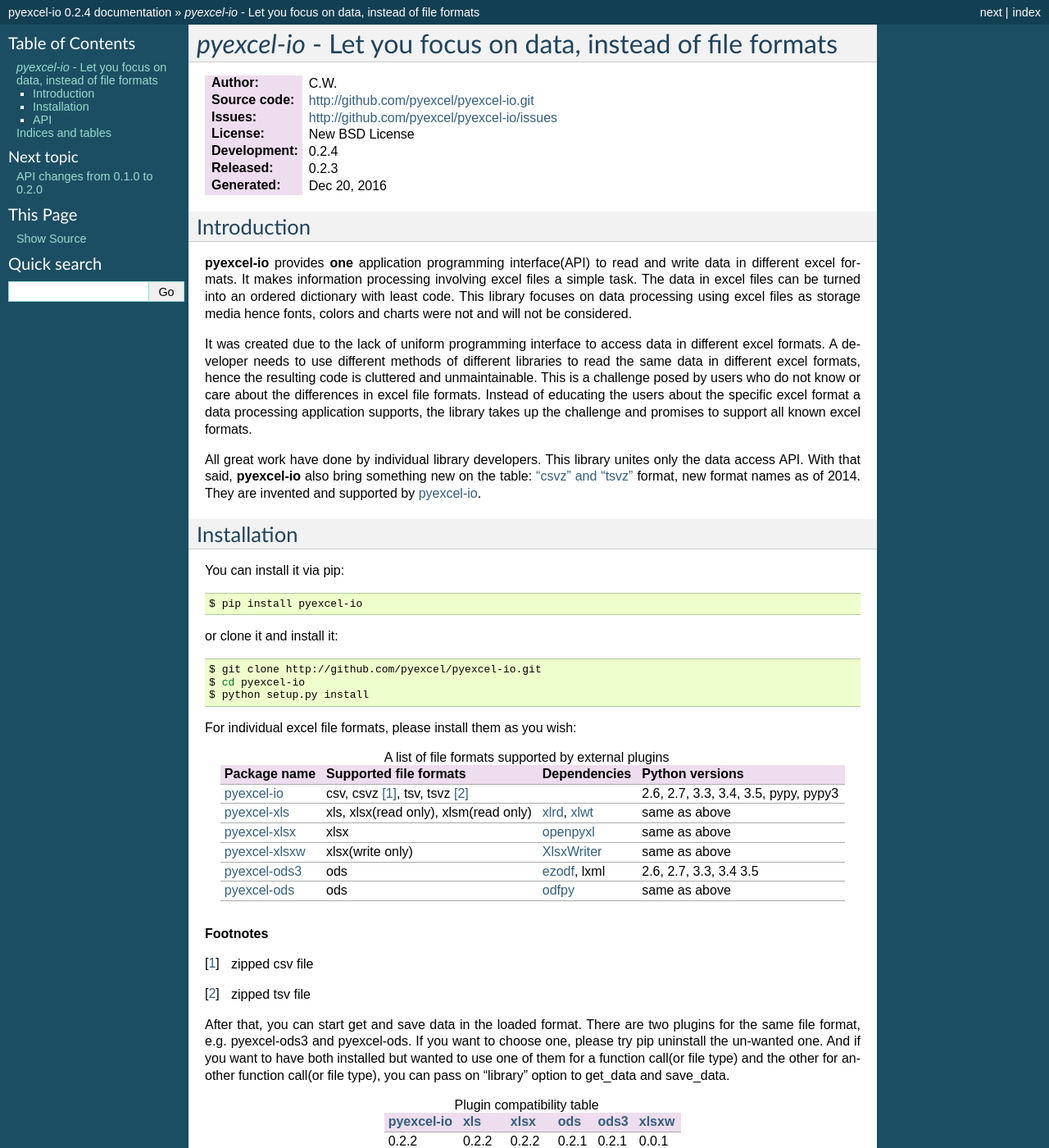
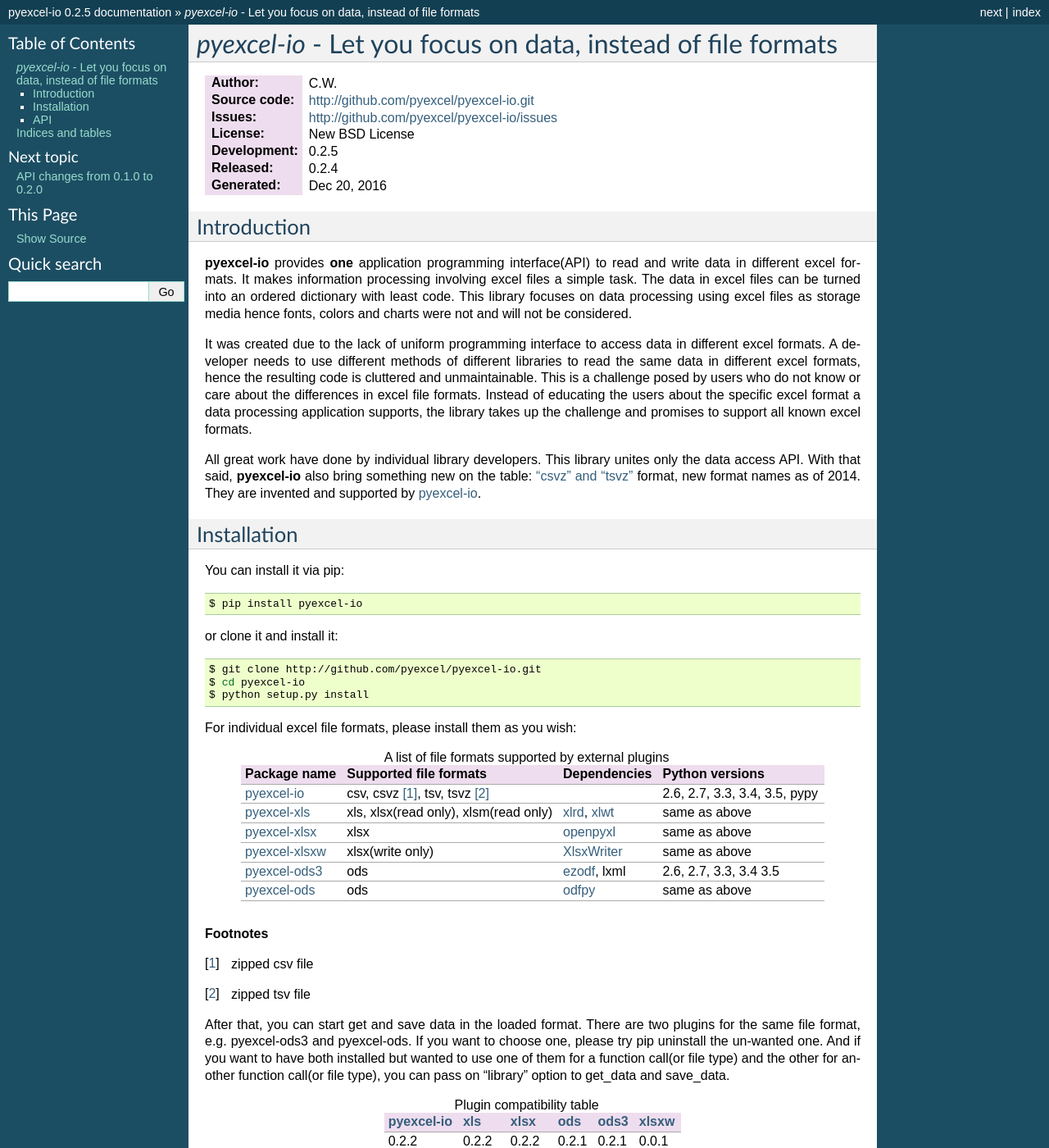
Before and after one commit to pyexcel/pyexcel-io, a Sphinx documentation site: the page built from docs/source/index.rst, in a window 1280 px wide and 1400 px high. Shown: the whole window at 82% size. Built offline with Sphinx 7.4.7, drawn with Linux system fonts in a browser that asks for light colours; some of the changed text lies outside the part shown.

```diff
--- a/README.rst
+++ b/README.rst
@@ -33,7 +33,7 @@ sqlalchemy supported databases. Its supported file formats are extended to cover
    ================= ======================= ============= ==================
    `pyexcel-io`_     csv, csvz [#f1]_, tsv,                2.6, 2.7, 3.3,
                      tsvz [#f2]_                           3.4, 3.5,
-                                                           pypy, pypy3
+                                                           pypy
    `pyexcel-xls`_    xls, xlsx(read only),   `xlrd`_,      same as above
                      xlsm(read only)         `xlwt`_
    `pyexcel-xlsx`_   xlsx                    `openpyxl`_   same as above
--- a/docs/source/conf.py
+++ b/docs/source/conf.py
@@ -17,8 +17,8 @@ master_doc = 'index'
 
 project = u'pyexcel-io'
 copyright = u'2015-2016 Onni Software Ltd.'
-version = '0.2.3'
-release = '0.2.4'
+version = '0.2.4'
+release = '0.2.5'
 exclude_patterns = []
 pygments_style = 'sphinx'
 html_theme = 'default'
--- a/docs/source/index.rst
+++ b/docs/source/index.rst
@@ -69,7 +69,7 @@ For individual excel file formats, please install them as you wish:
    ================= ======================= ============= ==================
    `pyexcel-io`_     csv, csvz [#f1]_, tsv,                2.6, 2.7, 3.3,
                      tsvz [#f2]_                           3.4, 3.5,
-                                                           pypy, pypy3
+                                                           pypy
    `pyexcel-xls`_    xls, xlsx(read only),   `xlrd`_,      same as above
                      xlsm(read only)         `xlwt`_
    `pyexcel-xlsx`_   xlsx                    `openpyxl`_   same as above
--- a/pyexcel_io.yaml
+++ b/pyexcel_io.yaml
@@ -1,8 +1,8 @@
 overrides: "pyexcel.yaml"
 name: "pyexcel-io"
 nick_name: io
-version: 0.2.4
-release: 0.2.3
+version: 0.2.5
+release: 0.2.4
 dependencies:
   - ordereddict;python_version<"2.7"
 extra_dependencies:
--- a/setup.py
+++ b/setup.py
@@ -10,7 +10,7 @@ PY26 = PY2 and sys.version_info[1] < 7
 
 NAME = 'pyexcel-io'
 AUTHOR = 'C.W.'
-VERSION = '0.2.4'
+VERSION = '0.2.5'
 EMAIL = 'wangc_2011 (at) hotmail.com'
 LICENSE = 'New BSD'
 DESCRIPTION = (
```
Also changed, not shown: .travis.yml.
